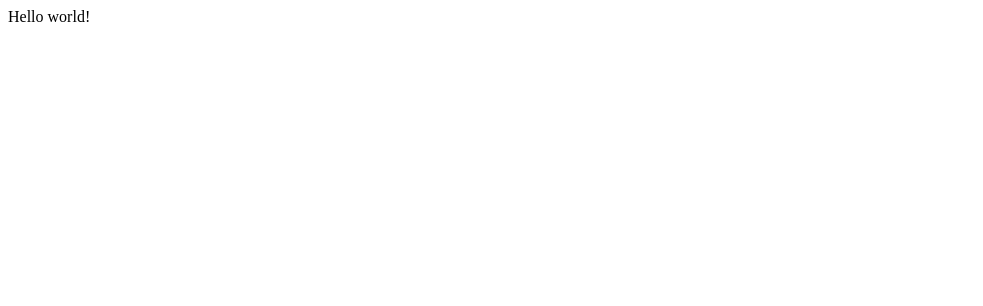
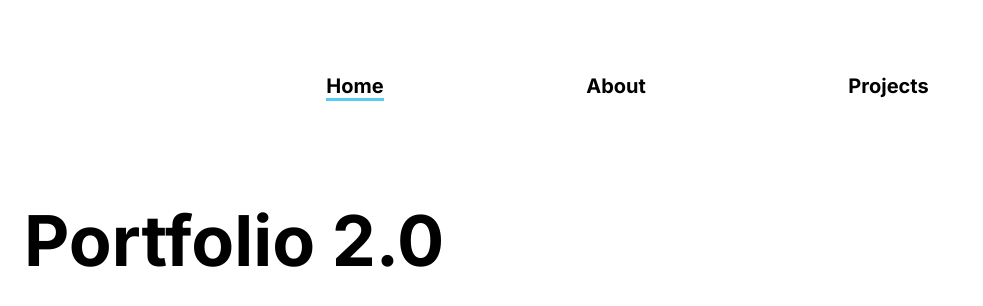
Before and after one commit to jasontech1998/portfolio2.0, a Gatsby site: page / in a window 1280 px wide. Shown: the whole page, without its empty margins (0-983 px from the left). Built offline with nearby package versions, Linux system fonts and the light colour scheme; Gatsby itself is replaced by a stand-in of ours.

Commit message:
first commit

```diff
--- a/gatsby-config.js
+++ b/gatsby-config.js
@@ -6,5 +6,7 @@
 
 module.exports = {
   /* Your site config here */
-  plugins: [],
+  plugins: [
+    "gatsby-plugin-sass"
+  ],
 }
--- a/package.json
+++ b/package.json
@@ -15,6 +15,8 @@
   },
   "dependencies": {
     "gatsby": "^2.24.85",
+    "gatsby-plugin-sass": "^2.3.21",
+    "node-sass": "^4.14.1",
     "react": "^16.12.0",
     "react-dom": "^16.12.0"
   },
--- /dev/null
+++ b/src/components/layout.js
@@ -0,0 +1,18 @@
+import React from 'react';
+import Navbar from './navbar';
+
+import './layout.scss';
+
+
+const Layout = (props) => {
+  return (
+    <div className="container">
+      <div className="content">
+        <Navbar />
+        {props.children}
+      </div>
+    </div>
+  )
+}
+
+export default Layout;
--- /dev/null
+++ b/src/components/layout.scss
@@ -0,0 +1,13 @@
+.container {
+  margin: 0 auto;
+  max-width: 1234px;
+  padding: 1rem;
+
+  display: flex;
+  flex-direction: column;
+  min-height: 100vh;
+}
+
+.content {
+  flex-grow: 1;
+}
--- /dev/null
+++ b/src/components/navbar.js
@@ -0,0 +1,22 @@
+import React from 'react';
+import {Link, graphql} from 'gatsby';
+
+
+import './navbar.scss';
+
+
+
+const navbar = () => {
+
+  return (
+    <div className="navWrapper">
+      <div className="navbar">
+        <Link activeClassName="active" to="/">Home</Link>
+        <Link activeClassName="active" to="/about">About</Link>
+        <Link activeClassName="active" to="/projects">Projects</Link>
+      </div>
+    </div>
+  )
+}
+
+export default navbar;
--- /dev/null
+++ b/src/components/navbar.scss
@@ -0,0 +1,37 @@
+.navWrapper {
+  top: 0px;
+  left: 0px;
+  width: 100%;
+  z-index: 100;
+  padding: 50px 0px;
+}
+
+.navbar {
+  max-width: 800px;
+  padding-right: 25px;
+  display: grid;
+  grid-template-columns: repeat(3, auto);
+  margin: 0px auto;
+  gap: 5px;
+  text-align: center;
+}
+
+.navbar {
+  a {
+    font-size: 20px;
+    background: none;
+    font-weight: 700;
+    border-bottom: 3px solid transparent;
+    cursor: pointer;
+    text-decoration: none;
+    display: inline-block;
+    justify-self: center;
+    white-space: nowrap;
+    outline: none;
+  }
+
+  a:hover,
+  .active {
+    border-bottom: 3px solid #56CCF2;
+  }
+}
--- a/src/pages/index.js
+++ b/src/pages/index.js
@@ -1,5 +1,18 @@
 import React from "react"
 
-export default function Home() {
-  return <div>Hello world!</div>
+import Layout from '../components/layout';
+
+
+import '../styles/index.scss';
+
+
+
+const Home = () => {
+  return (
+    <Layout>
+      <h1>Portfolio 2.0</h1>
+    </Layout>
+  )
 }
+
+export default Home;
--- /dev/null
+++ b/src/styles/index.scss
@@ -0,0 +1,19 @@
+@import url('https://fonts.googleapis.com/css2?family=Inter:wght@500;600;700;800&display=swap');
+
+$primary-font: 'Inter', sans-serif;
+$black: #000000;
+$light-blue: #56CCF2;
+
+* {
+  font-family: $primary-font;
+  color: $black;
+}
+
+.body {
+  margin: 0;
+  padding: 0;
+}
+
+h1 {
+  font-size: 70px;
+}
```
Also changed, not shown: src/pages/about.js (added, +14 -0 lines), src/pages/projects.js (added, +14 -0 lines), 1 other file.
